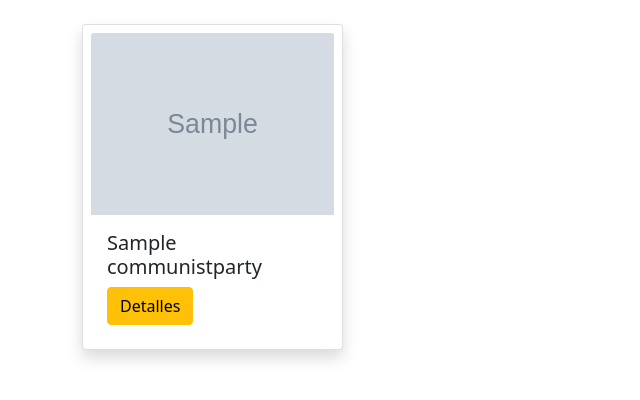
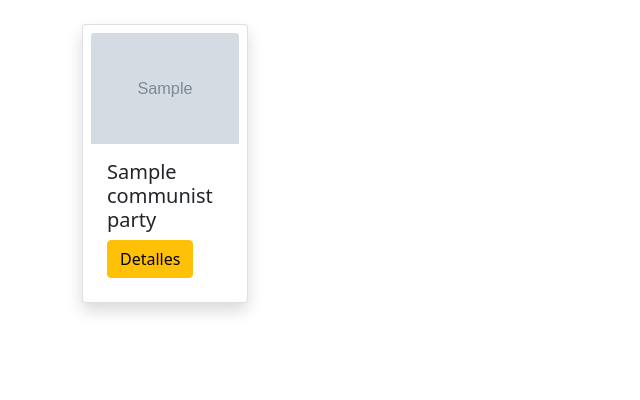
Before and after one commit to gitatmanu/estadodelmce, a Django app: page /lista-de-partidos/ in a window 1280 px wide. Shown: the part 16-416 px from the top of the page, without its empty margins (0-640 px from the left). Run offline with Django 3.2, Linux system fonts and the light colour scheme; tables that the repository leaves empty hold one stand-in row (values such as "Sample post"); grey boxes marked "Sample" are stand-in pictures; some libraries are stand-ins or nearby versions.

Commit message:
cols card

```diff
--- a/estadodelmce/templates/communistparty_list.html
+++ b/estadodelmce/templates/communistparty_list.html
@@ -14,7 +14,7 @@
   <nav class="navbar navbar-dark bg-danger mb-4">
   </nav>
   <div class="container">
-    <div class="row row-cols-1 row-cols-sm-2 row-cols-md-2 row-cols-lg-3 row-cols-xl-4">
+    <div class="row row-cols-1 row-cols-sm-3 row-cols-md-3 row-cols-lg-4 row-cols-xl-6">
       {% for obj in objects %}
       <div class="col mb-4">
         <div class="card shadow p-2 bg-body rounded">
```
